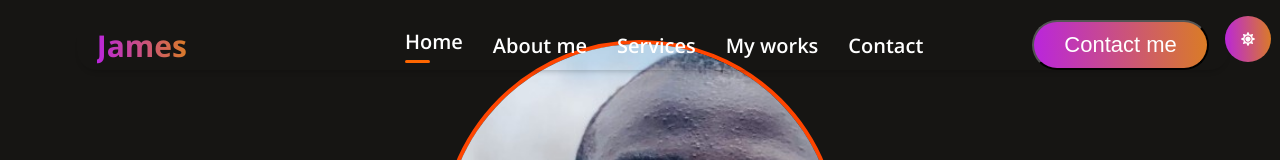
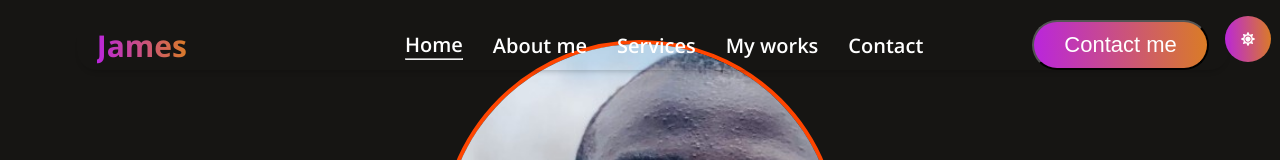
Before and after one commit to jexzyjames/portfolio, a React (Create React App) app: page / in a window 1280 px wide. Shown: the top 160 px of the page. Built offline with nearby package versions, Linux system fonts and the light colour scheme.

Commit message:
Refactor Main.css for improved styling and structure

```diff
--- a/src/Portfolio/Components/Main/Main.css
+++ b/src/Portfolio/Components/Main/Main.css
@@ -25,9 +25,10 @@
     justify-content: space-between;
     align-items: center;
 }
-hr{
+.hr{
     border: none;
     width: 25px;
+    display:block;
     height: 3px;
     background: #ff6600;
     border-radius: 5px;
```
